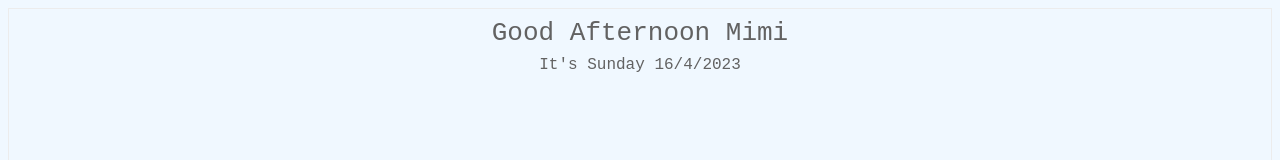
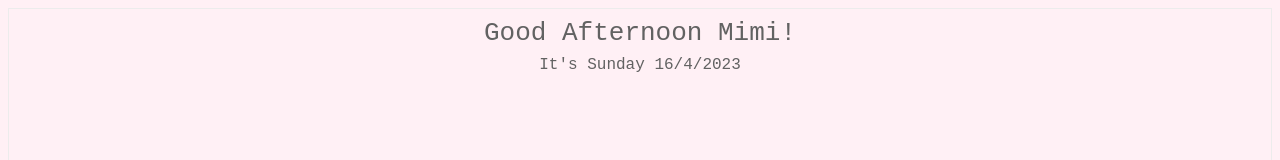
Before and after one commit to noxiousbite/notion, a plain HTML site: page greetings.html in a window 1280 px wide. Shown: the top 160 px of the page. Drawn offline with Linux system fonts and the light colour scheme.

Commit message:
Update greetings.html

```diff
--- a/greetings.html
+++ b/greetings.html
@@ -18,7 +18,7 @@
     font-size:large;
 }
 body{
-    background-color: aliceblue;
+    background-color: LavenderBlush;
 }
     </style>
 </head>
@@ -52,6 +52,6 @@ body{
         greet = 'Good Evening  ';
 
     document.getElementById('lbl').innerHTML =
-          greet+= "Mimi " +`<div id="date"> It's ${date}</div>`;
+          greet+= "Mimi! " +`<div id="date"> It's ${date}</div>`;
 </script>
 </html>
```
